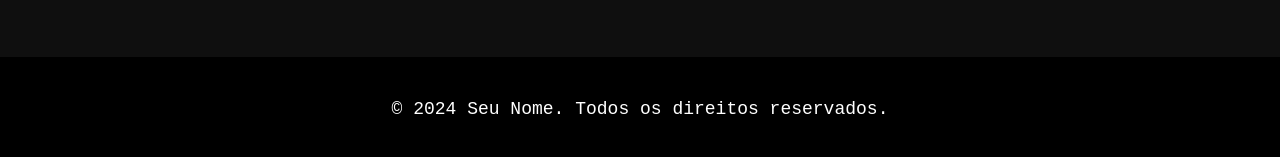
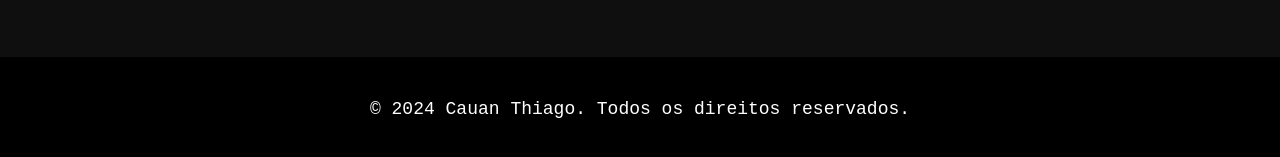
Before and after one commit to CauanSantos444/choosetheservice, a plain HTML site: page index.htm in a window 1280 px wide. Shown: the part 2394-2551 px from the top of the page. Drawn offline with Linux system fonts and the light colour scheme.

Commit message:
Update index.htm

```diff
--- a/index.htm
+++ b/index.htm
@@ -68,7 +68,7 @@
     </div>
 
     <footer>
-        <p>&copy; 2024 Seu Nome. Todos os direitos reservados.</p>
+        <p>&copy; 2024 Cauan Thiago. Todos os direitos reservados.</p>
     </footer>
 </body>
 </html>
```
